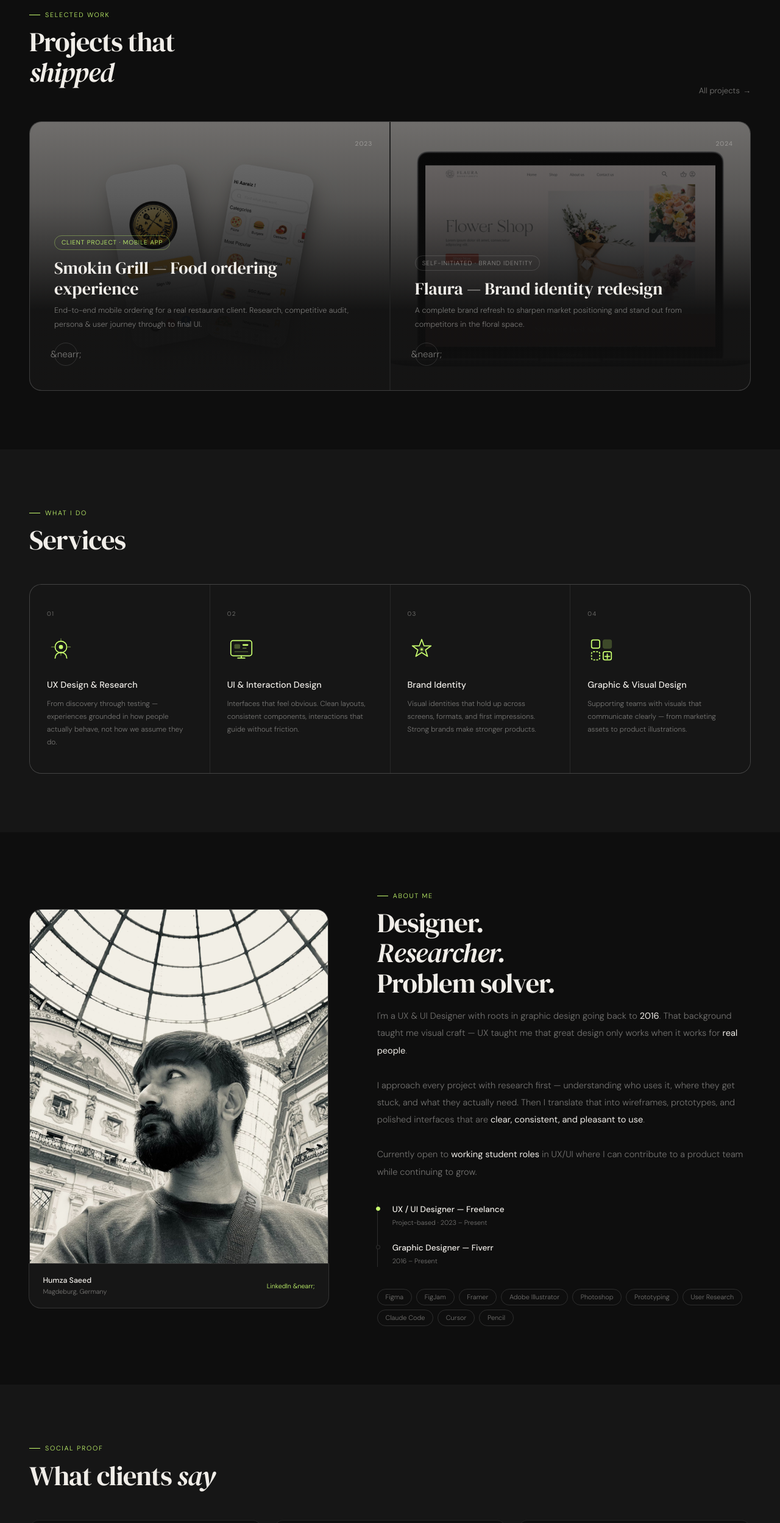
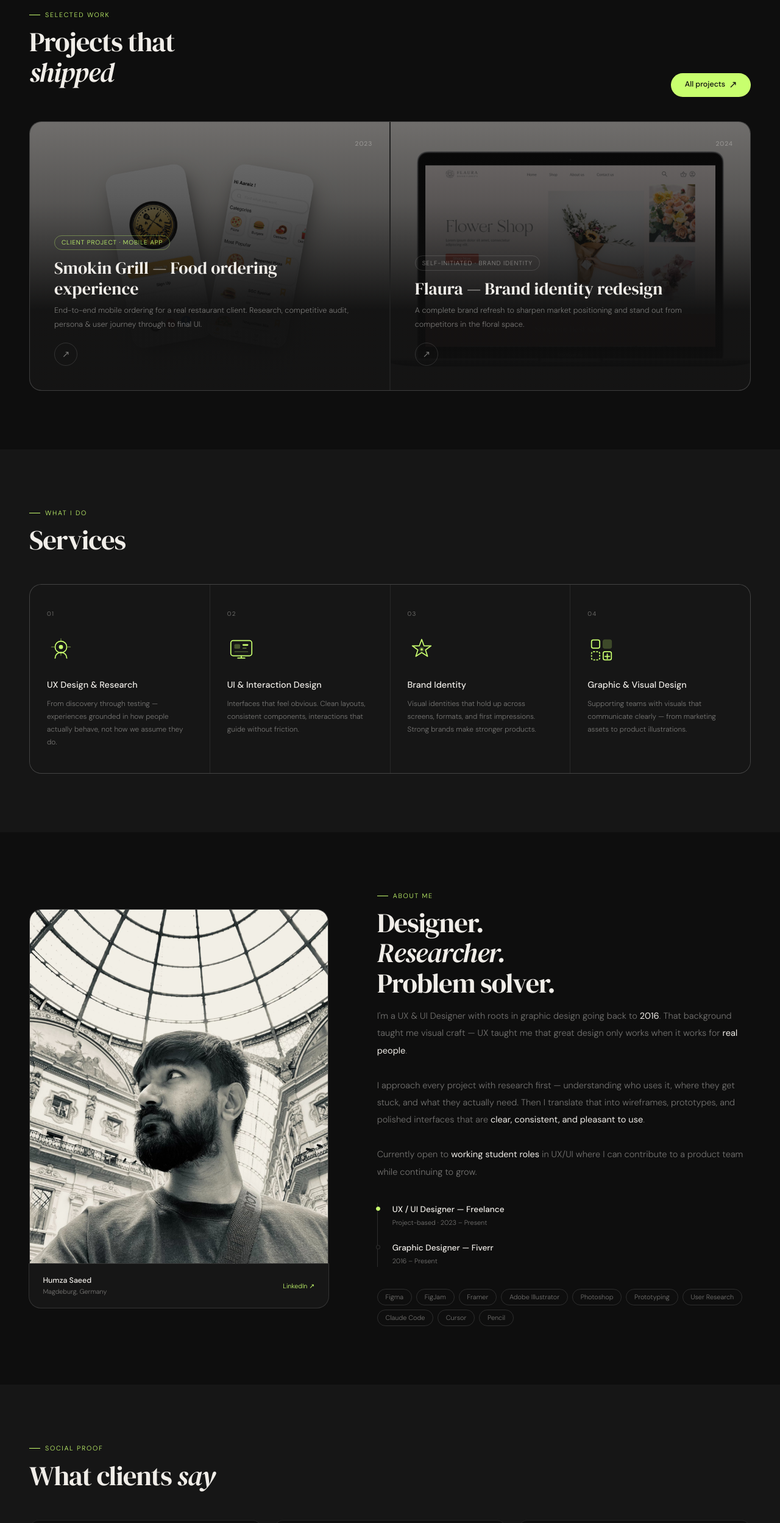
Before and after one commit to humzadesign-png/humza-portfolio, a Next.js app: page / in a window 1280 px wide. Shown: the part 880-3378 px from the top of the page at 61% size. Built offline with nearby package versions, Linux system fonts and the light colour scheme; a web font is replaced by a local one.

Commit message:
fix nearr entities, improve all projects button, add favicon

```diff
--- a/app/layout.tsx
+++ b/app/layout.tsx
@@ -4,6 +4,9 @@ import './globals.css';
 export const metadata: Metadata = {
   title: 'Humza Saeed — UX & UI Designer',
   description: 'Portfolio of Humza Saeed — UX & UI Designer based in Magdeburg, Germany.',
+  icons: {
+    icon: '/favicon.svg',
+  },
 };
 
 export default function RootLayout({ children }: { children: React.ReactNode }) {
--- a/app/page.tsx
+++ b/app/page.tsx
@@ -95,8 +95,8 @@ export default function Home() {
             <div className="section-tag">Selected work</div>
             <h2 className="section-title">Projects that<br /><em>shipped</em></h2>
           </div>
-          <a href="#" className="btn-ghost" style={{ color: 'var(--muted)' }}>
-            All projects <span className="arr">&rarr;</span>
+          <a href="#" className="btn-primary" style={{ fontSize: '0.78rem', padding: '0.6rem 1.4rem', display: 'inline-flex', alignItems: 'center', gap: '6px' }}>
+            All projects <span style={{ fontSize: '1rem', lineHeight: 1 }}>↗</span>
           </a>
         </div>
         <div className="works-grid">
@@ -114,7 +114,7 @@ export default function Home() {
                 End-to-end mobile ordering for a real restaurant client. Research, competitive audit,
                 persona &amp; user journey through to final UI.
               </p>
-              <div className="work-arrow">&nearr;</div>
+              <div className="work-arrow">↗</div>
             </div>
           </a>
           <a href="/flaura" className="work-card reveal">
@@ -131,7 +131,7 @@ export default function Home() {
                 A complete brand refresh to sharpen market positioning and stand out
                 from competitors in the floral space.
               </p>
-              <div className="work-arrow">&nearr;</div>
+              <div className="work-arrow">↗</div>
             </div>
           </a>
         </div>
@@ -228,7 +228,7 @@ export default function Home() {
               </div>
               <a href="https://www.linkedin.com/in/humza-saeed-7b3761158" target="_blank" rel="noopener noreferrer"
                 style={{ fontSize: '0.67rem', color: 'var(--accent)', textDecoration: 'none' }}>
-                LinkedIn &nearr;
+                LinkedIn ↗
               </a>
             </div>
           </div>
@@ -334,7 +334,7 @@ export default function Home() {
             or just a conversation about design &mdash; I&apos;d love to hear from you.
           </p>
           <a href="mailto:humzadesign@gmail.com" className="cta-email">
-            humzadesign@gmail.com &nearr;
+            humzadesign@gmail.com ↗
           </a>
         </div>
       </section>
```
Also changed, not shown: app/favicon.svg (added).
